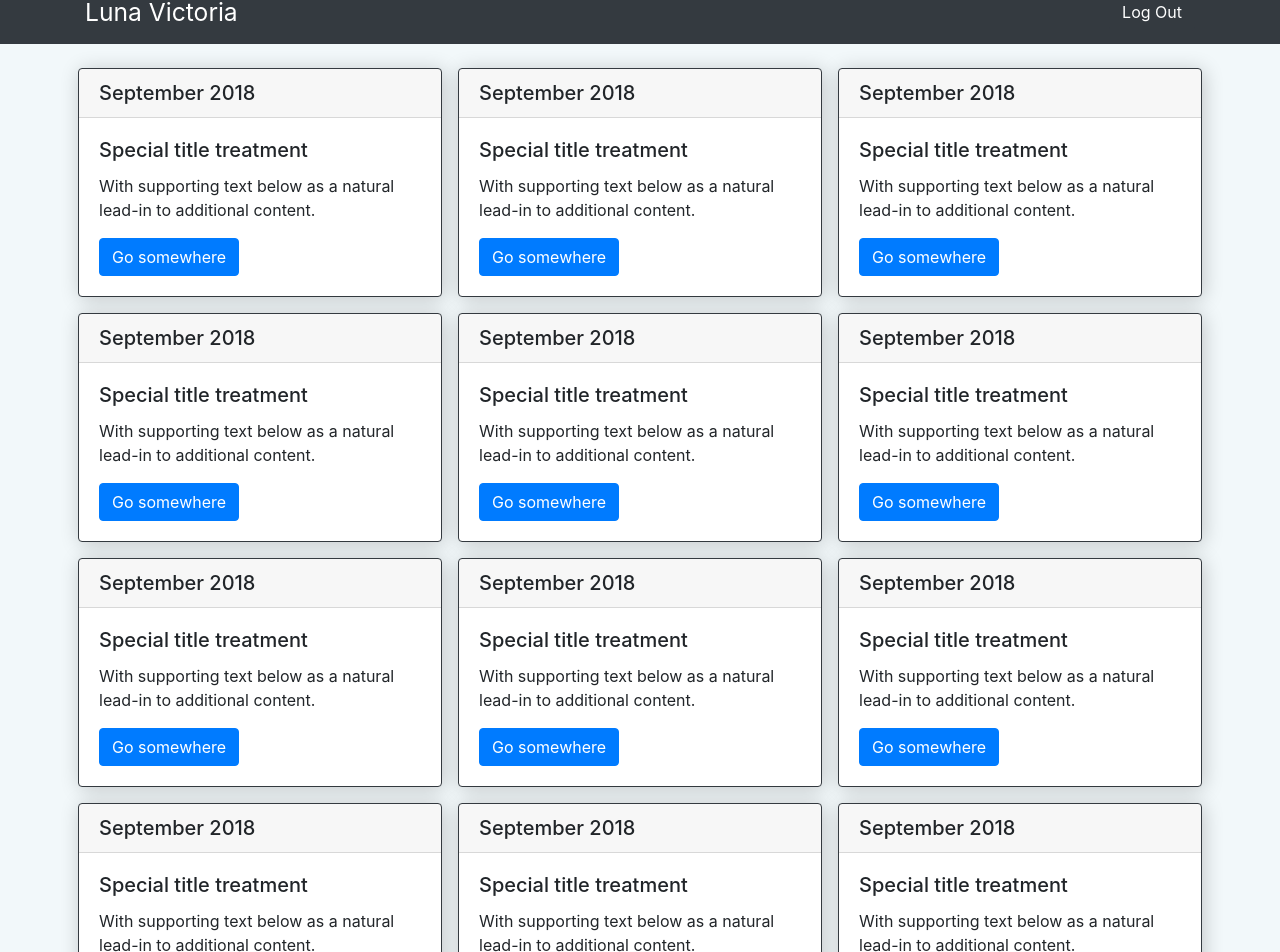
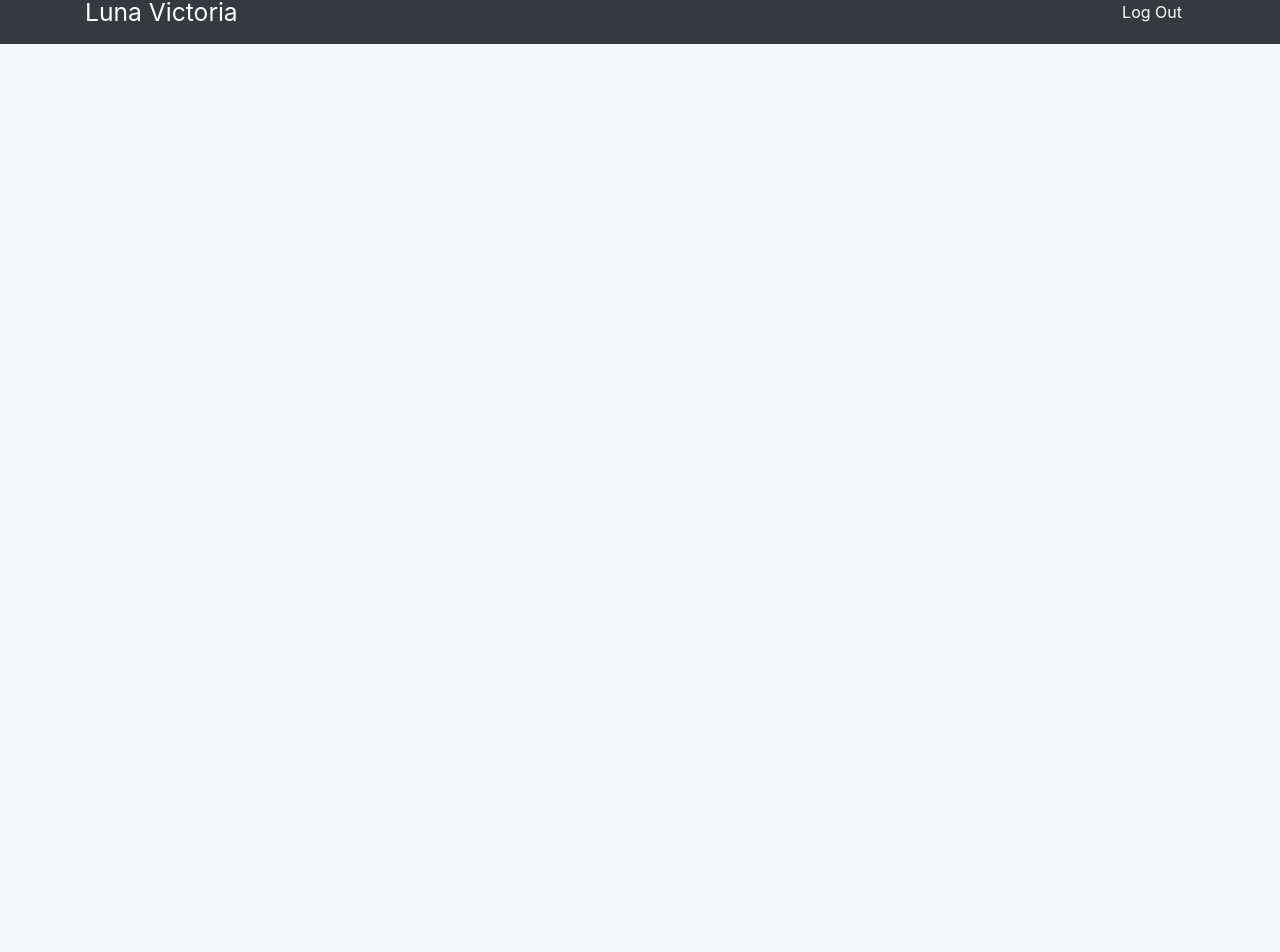
Before and after one commit to jhlin2337/luna-victoria-client, an Angular app: page / in a window 1280 px wide. Shown: the part 19-971 px from the top of the page. After the commit the page ends 800 px from the top, so only its background shows below. Built offline with nearby package versions, Linux system fonts and the light colour scheme.

Commit message:
Design for dashboard completed

```diff
--- a/src/app/app.module.ts
+++ b/src/app/app.module.ts
@@ -7,6 +7,7 @@ import { HomeComponent } from './home/home.component';
 import { PlannerComponent } from './planner/planner.component';
 import { DashboardComponent } from './planner/dashboard/dashboard.component';
 import { MonthlyGoalsCardComponent } from './planner/dashboard/monthly-goals-card/monthly-goals-card.component';
+import { DrilldownComponent } from './planner/drilldown/drilldown.component';
 
 
 @NgModule({
@@ -15,7 +16,8 @@ import { MonthlyGoalsCardComponent } from './planner/dashboard/monthly-goals-car
     HomeComponent,
     PlannerComponent,
     DashboardComponent,
-    MonthlyGoalsCardComponent
+    MonthlyGoalsCardComponent,
+    DrilldownComponent
   ],
   imports: [
     BrowserModule
--- a/src/app/planner/dashboard/dashboard.component.css
+++ b/src/app/planner/dashboard/dashboard.component.css
@@ -2,7 +2,3 @@
   width: 100%;
   height: 100%;
 }
-
-.planner {
-  background-color: #F2F8FA;
-}
--- a/src/app/planner/dashboard/dashboard.component.html
+++ b/src/app/planner/dashboard/dashboard.component.html
@@ -10,43 +10,43 @@
       <div class="row my-3">
 
         <div class="col-lg-4 col-md-6 col-sm-12 col-xs-12  p-2">
-          <app-monthly-goals-card></app-monthly-goals-card>
+          <app-monthly-goals-card [month]="'January'"></app-monthly-goals-card>
         </div>
         <div class="col-lg-4 col-md-6 col-sm-12 col-xs-12  p-2">
-          <app-monthly-goals-card></app-monthly-goals-card>
+          <app-monthly-goals-card [month]="'February'"></app-monthly-goals-card>
         </div>
         <div class="col-lg-4 col-md-6 col-sm-12 col-xs-12  p-2">
-          <app-monthly-goals-card></app-monthly-goals-card>
+          <app-monthly-goals-card [month]="'March'"></app-monthly-goals-card>
         </div>
 
         <div class="col-lg-4 col-md-6 col-sm-12 col-xs-12  p-2">
-          <app-monthly-goals-card></app-monthly-goals-card>
+          <app-monthly-goals-card [month]="'April'"></app-monthly-goals-card>
         </div>
         <div class="col-lg-4 col-md-6 col-sm-12 col-xs-12  p-2">
-          <app-monthly-goals-card></app-monthly-goals-card>
+          <app-monthly-goals-card [month]="'May'"></app-monthly-goals-card>
         </div>
         <div class="col-lg-4 col-md-6 col-sm-12 col-xs-12  p-2">
-          <app-monthly-goals-card></app-monthly-goals-card>
+          <app-monthly-goals-card [month]="'June'"></app-monthly-goals-card>
         </div>
 
         <div class="col-lg-4 col-md-6 col-sm-12 col-xs-12  p-2">
-          <app-monthly-goals-card></app-monthly-goals-card>
+          <app-monthly-goals-card [month]="'July'"></app-monthly-goals-card>
         </div>
         <div class="col-lg-4 col-md-6 col-sm-12 col-xs-12  p-2">
-          <app-monthly-goals-card></app-monthly-goals-card>
+          <app-monthly-goals-card [month]="'August'"></app-monthly-goals-card>
         </div>
         <div class="col-lg-4 col-md-6 col-sm-12 col-xs-12  p-2">
-          <app-monthly-goals-card></app-monthly-goals-card>
+          <app-monthly-goals-card [month]="'September'"></app-monthly-goals-card>
         </div>
 
         <div class="col-lg-4 col-md-6 col-sm-12 col-xs-12  p-2">
-          <app-monthly-goals-card></app-monthly-goals-card>
+          <app-monthly-goals-card [month]="'October'"></app-monthly-goals-card>
         </div>
         <div class="col-lg-4 col-md-6 col-sm-12 col-xs-12  p-2">
-          <app-monthly-goals-card></app-monthly-goals-card>
+          <app-monthly-goals-card [month]="'November'"></app-monthly-goals-card>
         </div>
         <div class="col-lg-4 col-md-6 col-sm-12 col-xs-12  p-2">
-          <app-monthly-goals-card></app-monthly-goals-card>
+          <app-monthly-goals-card [month]="'December'"></app-monthly-goals-card>
         </div>
       </div>
     </div>
--- a/src/app/planner/dashboard/monthly-goals-card/monthly-goals-card.component.css
+++ b/src/app/planner/dashboard/monthly-goals-card/monthly-goals-card.component.css
@@ -1,3 +1,16 @@
 .card {
   box-shadow: 2px 2px 20px rgba(0, 0, 0, 0.2);
 }
+
+.card-body {
+  height: 200px;
+  padding: 0;
+  overflow: scroll;
+}
+
+input {
+}
+
+.checkmark {
+  margin: 2px 0;
+}
--- a/src/app/planner/dashboard/monthly-goals-card/monthly-goals-card.component.html
+++ b/src/app/planner/dashboard/monthly-goals-card/monthly-goals-card.component.html
@@ -1,8 +1,31 @@
 <div class="card border-dark">
-  <h5 class="card-header">September 2018</h5>
+  <h5 class="card-header">{{month + ' ' + year}}</h5>
   <div class="card-body">
-    <h5 class="card-title">Special title treatment</h5>
-    <p class="card-text">With supporting text below as a natural lead-in to additional content.</p>
-    <a href="#" class="btn btn-primary">Go somewhere</a>
+      <ul class="list-group">
+        <li class="list-group-item d-flex justify-content-between align-items-center">
+          Cras justo odio
+          <span class="badge badge-success badge-pill"><p class="checkmark">&#x2713;</p></span>
+        </li>
+        <li class="list-group-item d-flex justify-content-between align-items-center">
+          Dapibus ac facilisis in
+          <span class="badge badge-success badge-pill"><p class="checkmark">&#x2713;</p></span>
+        </li>
+        <li class="list-group-item d-flex justify-content-between align-items-center">
+          Morbi leo risus
+          <span class="badge badge-success badge-pill"><p class="checkmark">&#x2713;</p></span>
+        </li>
+        <li class="list-group-item d-flex justify-content-between align-items-center">
+          Cras justo odio
+          <span class="badge badge-success badge-pill"><p class="checkmark">&#x2713;</p></span>
+        </li>
+        <li class="list-group-item d-flex justify-content-between align-items-center">
+          Dapibus ac facilisis in
+          <span class="badge badge-success badge-pill"><p class="checkmark">&#x2713;</p></span>
+        </li>
+        <li class="list-group-item d-flex justify-content-between align-items-center">
+          Morbi leo risus
+          <span class="badge badge-success badge-pill"><p class="checkmark">&#x2713;</p></span>
+        </li>
+      </ul>
   </div>
 </div>
--- a/src/app/planner/dashboard/monthly-goals-card/monthly-goals-card.component.ts
+++ b/src/app/planner/dashboard/monthly-goals-card/monthly-goals-card.component.ts
@@ -1,4 +1,4 @@
-import { Component, OnInit } from '@angular/core';
+import { Component, OnInit, Input } from '@angular/core';
 
 @Component({
   selector: 'app-monthly-goals-card',
@@ -7,7 +7,13 @@ import { Component, OnInit } from '@angular/core';
 })
 export class MonthlyGoalsCardComponent implements OnInit {
 
-  constructor() { }
+  @Input() month;
+
+  year;
+
+  constructor() {
+    this.year = new Date().getFullYear();
+  }
 
   ngOnInit() {
   }
--- /dev/null
+++ b/src/app/planner/drilldown/drilldown.component.html
@@ -0,0 +1,13 @@
+<div class="planner">
+  <nav class="navbar navbar-dark bg-dark">
+    <div class="container">
+      <a class="navbar-brand" href="#">Luna Victoria</a>
+      <button class="btn btn-dark my-2 my-sm-0" type="submit">Log Out</button>
+    </div>
+  </nav>
+  <div class="content">
+    <div class="container">
+
+    </div>
+  </div>
+</div>
--- /dev/null
+++ b/src/app/planner/drilldown/drilldown.component.ts
@@ -0,0 +1,15 @@
+import { Component, OnInit } from '@angular/core';
+
+@Component({
+  selector: 'app-drilldown',
+  templateUrl: './drilldown.component.html',
+  styleUrls: ['./drilldown.component.css']
+})
+export class DrilldownComponent implements OnInit {
+
+  constructor() { }
+
+  ngOnInit() {
+  }
+
+}
--- a/src/app/planner/planner.component.html
+++ b/src/app/planner/planner.component.html
@@ -1 +1,3 @@
-<app-dashboard></app-dashboard>
+<!-- <app-home></app-home> -->
+<!-- <app-dashboard></app-dashboard> -->
+<app-drilldown></app-drilldown>
--- a/src/styles.css
+++ b/src/styles.css
@@ -1,4 +1,8 @@
 /* You can add global styles to this file, and also import other style files */
+body {
+  background-color: #F2F8FA;
+}
+
 .navbar-brand {
   font-size: 1.54rem;
 }
```
Also changed, not shown: src/app/planner/drilldown/drilldown.component.css (added), 1 other file (tests, documents, lock files or other folders).
